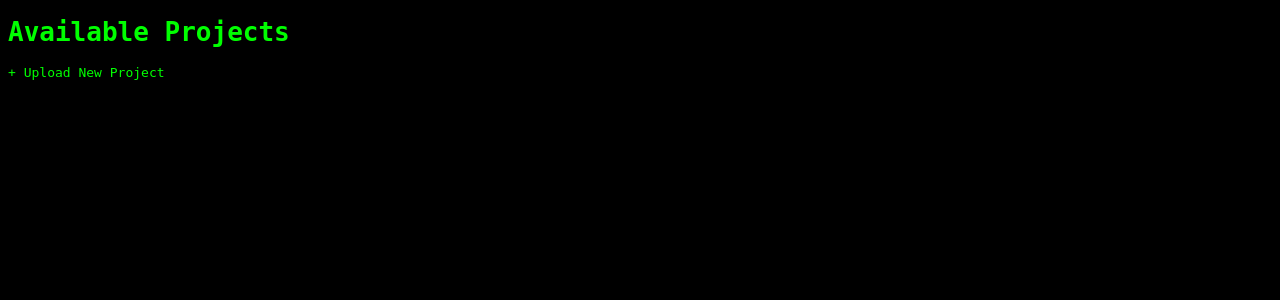
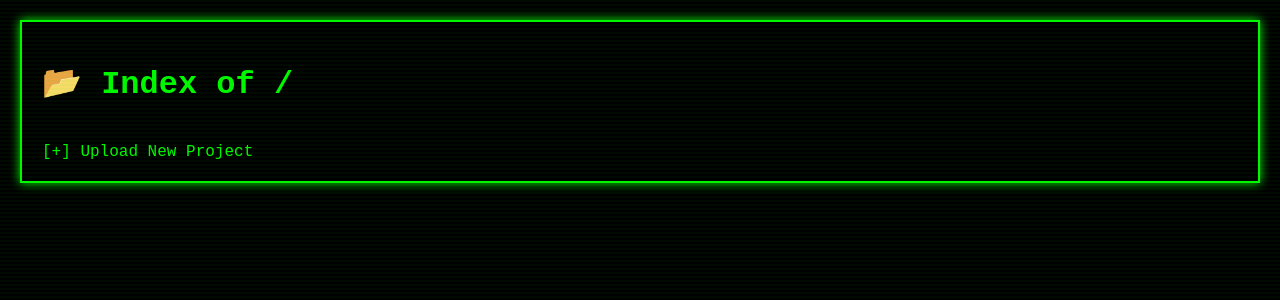
Before and after one commit to lancoder9/lanwebhoster, a Flask app: page / in a window 1280 px wide. Shown: the top 300 px of the page. Run offline with Flask 3, Linux system fonts and the light colour scheme.

Commit message:
Update index.html

```diff
--- a/templates/index.html
+++ b/templates/index.html
@@ -3,22 +3,36 @@
 <head>
     <title>Network Apps</title>
     <style>
-        body { background:black; color:#00ff00; font-family:monospace; }
-        h1, a { color:#00ff00; text-decoration:none; }
-        .project { display:flex; align-items:center; margin-bottom:10px; }
-        img { width:32px; height:32px; margin-right:10px; border:1px solid #0f0; }
+        body { background: black; color: #00ff00; font-family: 'Courier New', monospace; margin: 0; padding: 20px; }
+        .scanlines::after {
+            content: ""; position: fixed; top: 0; left: 0; width: 100%; height: 100%;
+            background: repeating-linear-gradient(to bottom, rgba(0,255,0,0.04), rgba(0,255,0,0.04) 2px, transparent 2px, transparent 4px);
+            pointer-events: none; z-index: 99;
+        }
+        .terminal-box {
+            border: 2px solid #00ff00; padding: 20px; box-shadow: 0 0 10px #00ff00;
+            animation: flicker 0.2s infinite alternate;
+        }
+        .project { display: flex; align-items: center; margin-bottom: 15px; }
+        img { width: 48px; height: 48px; margin-right: 12px; border: 1px solid #00ff00; }
+        a { color: #00ff00; text-decoration: none; }
+        a:hover { text-decoration: underline; }
+        .blinking-cursor::after { content: "_"; animation: blink 1s steps(2, start) infinite; }
+        @keyframes blink { to { visibility: hidden; } }
+        @keyframes flicker { 0% { opacity: 1; } 100% { opacity: 0.97; } }
     </style>
 </head>
-<body>
-    <h1>Available Projects</h1>
-    <div>
+<body class="scanlines">
+    <div class="terminal-box">
+        <h1>📂 Index of / <span class="blinking-cursor"></span></h1>
         {% for project in projects %}
         <div class="project">
             <img src="/hostedsite/{{ project.icon }}">
             <a href="/hostedsite/{{ project.file }}">{{ project.name }}</a>
         </div>
         {% endfor %}
+        <br>
+        <a href="/host">[+] Upload New Project</a>
     </div>
-    <a href="/host">+ Upload New Project</a>
 </body>
 </html>
```
